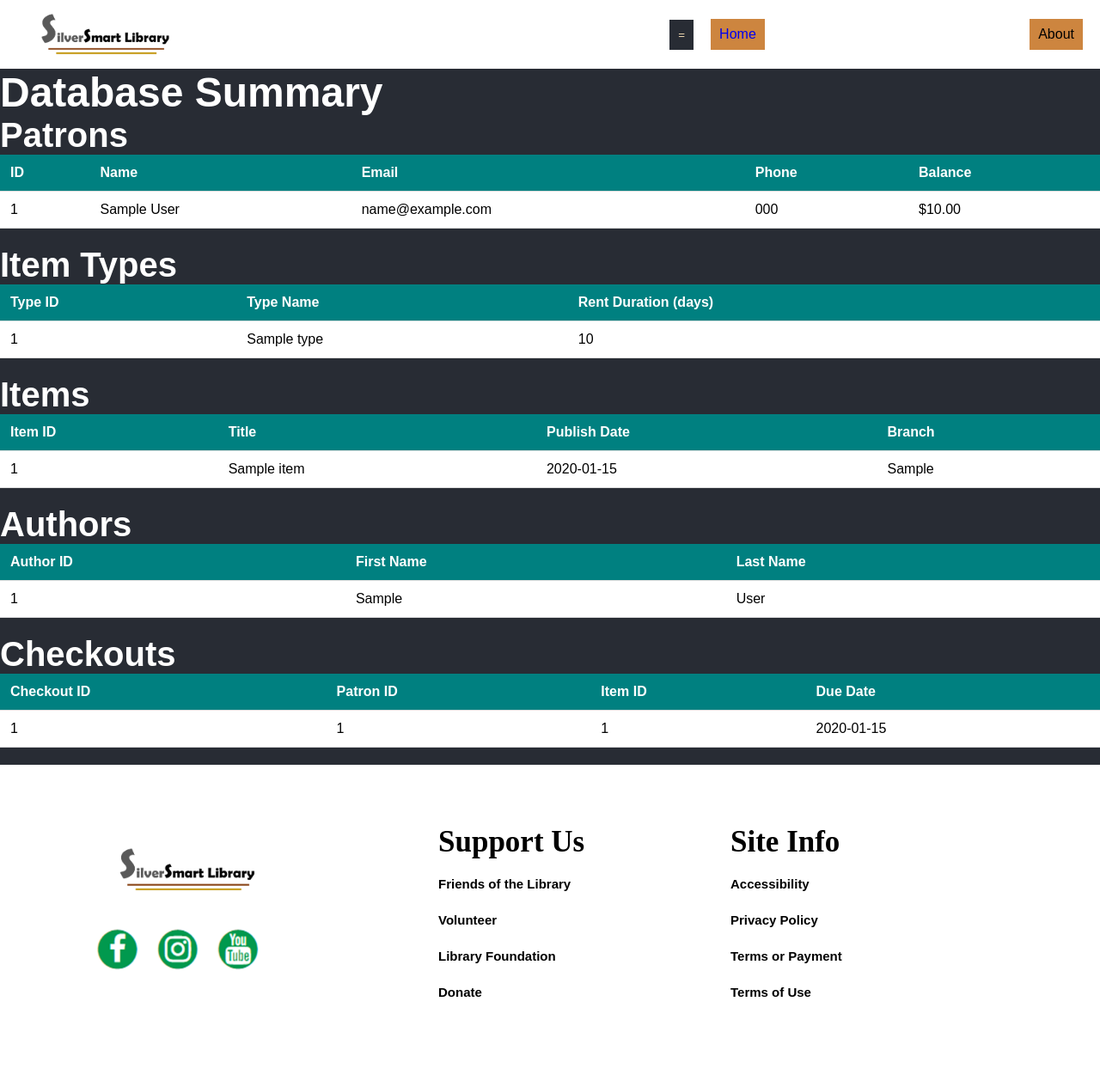
After one commit to morganglis/SilverSmart-Library, a Flask app: page /database-summary in a window 1280 px wide. The commit adds this page. Shown: the whole page at 86% size. Run offline with Flask 3, Linux system fonts and the light colour scheme; tables that the repository leaves empty hold one stand-in row (values such as "Sample post").

Commit message:
Adding backend functionality and checkout logic for everyone to use as a guide

```diff
--- a/app/__init__.py
+++ b/app/__init__.py
@@ -1,9 +1,13 @@
+import os
 from flask import Flask
 from flask_sqlalchemy import SQLAlchemy
 from flask_migrate import Migrate
+from config import Config
 
 app = Flask(__name__)
+app.config["SECRET_KEY"] = os.environ.get("SECRET_KEY")
 app.config.from_object('config')
+app.config.from_object(Config)
 db = SQLAlchemy(app)
 migrate = Migrate(app, db)
 
--- a/app/routes.py
+++ b/app/routes.py
@@ -1,75 +1,212 @@
-from flask import render_template,request, redirect, url_for, flash
+from flask import render_template, request, redirect, url_for, flash, session
 from app import app, db
-from app.model import Student, Book, checkouts
-from datetime import datetime
+from app.model import Patron, ItemType, Item, Checkout, Author, ItemAuthors  # import the tables you need to access
+from datetime import datetime, timedelta
+from decimal import Decimal
 
+
+@app.route('/seed_db', methods=['POST'])
+def seed_db_route():
+    seed_database()
+    # Flash a success message
+    flash('Database seeded successfully!', 'success')
+    # Redirect to the 'library' route after seeding the database
+    return redirect(url_for('library'))
+
+
+@app.route('/database-summary')
+def database_summary():
+    patrons = Patron.query.all()
+    item_types = ItemType.query.all()
+    items = Item.query.all()
+    authors = Author.query.all()
+    checkouts = Checkout.query.all()
+
+    return render_template('database_summary.html', patrons=patrons, item_types=item_types, items=items,
+                           authors=authors, checkouts=checkouts)
+
+
+@app.route('/add_patron')
+def add_patron():
+    # Display a form to add a new patron
+    return render_template('add_patron.html')
+
+
+@app.route('/create_patron', methods=['POST'])
+def create_patron():
+    # Get data from form submission
+    patronID = request.form['patronID']
+    firstName = request.form['firstName']
+    lastName = request.form['lastName']
+    email = request.form['email']
+    phoneNum = request.form['phoneNum']
+    # Create a new Patron instance
+    new_patron = Patron(patronID=patronID, firstName=firstName, lastName=lastName, email=email, phoneNum=phoneNum,
+                        acctBalance=0.00,
+                        itemsRented=0)
+    db.session.add(new_patron)
+    db.session.commit()
+
+    flash('New patron added successfully!')
+    return redirect(url_for('checkout'))
 
 
 @app.route('/')
 def library():
-    # Fetch all students, books, and checkouts
-    students = Student.query.all()
-    books = Book.query.all()
-    checkouts_data = db.session.query(checkouts).all()
-
-    return render_template('index.html', students=students, books=books, checkouts=checkouts_data)
+    return render_template('index.html')
 
 
+@app.route('/checkout', methods=['GET', 'POST'])
+def checkout():
+    # Initialize a session for the checkout_items if it doesn't exist
+    if 'checkout_items' not in session:
+        session['checkout_items'] = []
 
-@app.route('/checkout')
-def checkout():
-    return render_template('library_checkout.html')
+    patron = None
 
-@app.route('/add_student', methods=['POST'])
-def add_student():
-    # Get the form data
-    student_id = request.form.get('student_id')
-    name = request.form.get('name')
-    email = request.form.get('email')
+    if request.method == 'POST':
+        # Retrieve patron information
+        patron_id = request.form.get('patronID')
+        patron = Patron.query.get(patron_id)
+        if not patron:
+            flash('No patron found with this ID.', 'error')
+            return redirect(url_for('checkout'))
 
-    # Check if the ID already exists
-    existing_student = Student.query.get(student_id)
-    if existing_student:
-        flash('A student with this ID already exists. Please enter a different ID.', 'error')
-        return redirect(url_for('library'))
+        # Renew Patron ID
+        if 'renew' in request.form:
+            patron.date_created = datetime.utcnow()
+            db.session.commit()
+            flash('Patron ID has been renewed.', 'success')
 
-    # Create a new student with the specified ID
-    new_student = Student(id=student_id, name=name, email=email)
+        # Handle Payment
+        elif 'payment' in request.form:
+            payment = Decimal(request.form['payment'])
+            if payment > 0 and payment <= patron.acctBalance:
+                patron.acctBalance -= payment
+                db.session.commit()
+                flash(f'Payment of ${payment:.2f} received. New balance: ${patron.acctBalance:.2f}', 'success')
+            else:
+                flash('Invalid payment amount.', 'error')
 
-    # Add the new student to the session and commit to the database
-    try:
-        db.session.add(new_student)
-        db.session.commit()
-        # Redirect to the home page after successful addition
-        return redirect(url_for('library'))
-    except Exception as e:
-        # Rollback the session in case of an error and show the error message
-        db.session.rollback()
-        flash(f"An error occurred: {e}", 'error')
-        return redirect(url_for('library'))
+        # Add Item to Checkout List
+        elif 'add_item' in request.form:
+            item_id = request.form.get('itemId')
+            item = Item.query.get(item_id)
+            if item and not item.isCheckedOut:
+                session['checkout_items'].append(item_id)
+                item.isCheckedOut = True  # Mark the item as checked out
+                db.session.commit()  # Commit the change to the database
+                flash(f'Item {item_id} added to checkout list.', 'success')
+            elif item and item.isCheckedOut:
+                flash(f'Item {item_id} is already checked out.', 'error')
+            else:
+                flash(f'Item {item_id} not found.', 'error')
 
+        # Confirm Checkout
+        elif 'confirm_checkout' in request.form:
+            checkout_items = session.get('checkout_items', [])
+            if checkout_items:
+                due_dates = []
+                # Process each item and create Checkout records
+                for item_id in checkout_items:
+                    item = Item.query.get(item_id)
+                    if item:
+                        due_date = datetime.utcnow() + timedelta(days=item.item_type.rentDuration)
+                        new_checkout = Checkout(patronID=patron.patronID, itemID=item.itemID, dueDate=due_date)
+                        db.session.add(new_checkout)
+                        patron.itemsRented += 1  # Assuming this increments the rented items count
+                        due_dates.append(due_date.strftime('%Y-%m-%d'))
+                db.session.commit()
+                flash('Items checked out successfully.', 'success')
 
-@app.route('/seed_checkouts')
-def seed_checkouts():
-    # Fetch students and books from the database
-    student1 = Student.query.get(1000)  # Assuming the ID of the first student is 1
-    student2 = Student.query.get(1001)  # Assuming the ID of the second student is 2
-    book1 = Book.query.get(125)  # Assuming the ID of the first book is 1
-    book2 = Book.query.get(620)  # Assuming the ID of the second book is 2
+                # Clear the session checkout_items after successful checkout
+                session.pop('checkout_items', None)
 
-    # Check if the entities exist
-    if not (student1 and student2 and book1 and book2):
-        return "Error: Some entities do not exist", 400
+                # Define 'items' here if it's not already defined in the correct scope
+                items = {str(item.itemID): item for item in Item.query.all()}
 
+                # Generate receipt data using a loop
+                receipt_data = []
+                for item_id, due_date_str in zip(checkout_items, due_dates):
+                    item = items.get(str(item_id))
+                    if item:
+                        receipt_data.append({
+                            'item_title': item.itemTitle,
+                            'due_date': due_date_str
+                        })
+                    else:
+                        receipt_data.append({
+                            'item_title': 'Item not found',
+                            'due_date': 'N/A'
+                        })
 
-    if book1 not in student1.books:
-        student1.books.append(book1)
-    if book2 not in student2.books:
-        student2.books.append(book2)
+                return render_template('receipt.html', patron=patron, receipt_data=receipt_data)
+            else:
+                flash('No items to checkout.', 'error')
 
-    # Commit the changes to the database
-    try:
-        db.session.commit()
-        return "Checkouts successfully added", 200
-    except Exception as e:
-        return f"An error occurred: {e}", 500
+        # Other POST request actions can be handled here...
+
+    # For GET request or any redirections
+    items = {item.itemID: item for item in Item.query.all()}
+    return render_template('library_checkout.html',
+                           patron=patron,
+                           checkout_items=session.get('checkout_items', []),
+                           items=items)
+
+def seed_database():
+    # Clear out existing data
+    # Warning: This will delete your existing data, use with caution.
+    db.session.query(Checkout).delete()
+    db.session.query(ItemAuthors).delete()
+    db.session.query(Author).delete()
+    db.session.query(Item).delete()
+    db.session.query(ItemType).delete()
+    db.session.query(Patron).delete()
+
+    # Add authors
+    authors = [
+        Author(authorID=1, firstName='F. Scott', lastName='Fitzgerald'),
+        Author(authorID=2, firstName='George', lastName='Orwell'),
+
+    ]
+
+    # Add item types
+    item_types = [
+        ItemType(typeID=1, typeName='Book', rentDuration=14),
+        ItemType(typeID=2, typeName='DVD', rentDuration=7),
+
+    ]
+
+    # Add items
+    items = [
+        Item(itemID=1, itemTitle='The Great Gatsby', publishDate=datetime(1925, 4, 10), itemBranch='Main', typeID=1),
+        Item(itemID=2, itemTitle='1984', publishDate=datetime(1949, 6, 8), itemBranch='Downtown', typeID=1),
+
+    ]
+
+    # Add ItemAuthors associations
+    item_authors = [
+        ItemAuthors(authorID=1, itemID=1),
+        ItemAuthors(authorID=2, itemID=2),
+
+    ]
+
+    # Add patrons
+    patrons = [
+        Patron(patronID=1, firstName='John', lastName='Doe', email='john.doe@example.com', phoneNum='1234567890',
+               acctBalance=15.75, itemsRented=2, date_created=datetime(2023, 10, 1)),
+        Patron(patronID=2, firstName='Jane', lastName='Smith', email='jane.smith@example.com', phoneNum='0987654321',
+               acctBalance=0.00, itemsRented=5, date_created=datetime(2023, 10, 1)),
+        Patron(patronID=3, firstName='Jim', lastName='Johns', email='jim.johns@aol.com', phoneNum='9192012654',
+               acctBalance=0.00, itemsRented=5, date_created=datetime(2020, 10, 1)),
+        Patron(patronID=4, firstName='Don', lastName='Johnson', email='d.johnson@yahoo.com', phoneNum='9192022654',
+               acctBalance=0.00, itemsRented=21, date_created=datetime(2023, 10, 1)),
+    ]
+
+    # Add all to session
+    db.session.add_all(authors + item_types + items + patrons + item_authors)
+
+    # Commit the session
+    db.session.commit()
+
+    print("Database seeded successfully!")
--- /dev/null
+++ b/app/templates/database_summary.html
@@ -0,0 +1,93 @@
+{% include 'header.html' %}
+<body>
+    <h1>Database Summary</h1>
+
+    <h2>Patrons</h2>
+    <table>
+        <tr>
+            <th>ID</th>
+            <th>Name</th>
+            <th>Email</th>
+            <th>Phone</th>
+            <th>Balance</th>
+        </tr>
+        {% for patron in patrons %}
+        <tr>
+            <td>{{ patron.patronID }}</td>
+            <td>{{ patron.firstName }} {{ patron.lastName }}</td>
+            <td>{{ patron.email }}</td>
+            <td>{{ patron.phoneNum }}</td>
+            <td>${{ "%.2f"|format(patron.acctBalance) }}</td>
+        </tr>
+        {% endfor %}
+    </table>
+
+    <h2>Item Types</h2>
+    <table>
+        <tr>
+            <th>Type ID</th>
+            <th>Type Name</th>
+            <th>Rent Duration (days)</th>
+        </tr>
+        {% for item_type in item_types %}
+        <tr>
+            <td>{{ item_type.typeID }}</td>
+            <td>{{ item_type.typeName }}</td>
+            <td>{{ item_type.rentDuration }}</td>
+        </tr>
+        {% endfor %}
+    </table>
+
+    <h2>Items</h2>
+    <table>
+        <tr>
+            <th>Item ID</th>
+            <th>Title</th>
+            <th>Publish Date</th>
+            <th>Branch</th>
+        </tr>
+        {% for item in items %}
+        <tr>
+            <td>{{ item.itemID }}</td>
+            <td>{{ item.itemTitle }}</td>
+            <td>{{ item.publishDate }}</td>
+            <td>{{ item.itemBranch }}</td>
+        </tr>
+        {% endfor %}
+    </table>
+
+    <h2>Authors</h2>
+    <table>
+        <tr>
+            <th>Author ID</th>
+            <th>First Name</th>
+            <th>Last Name</th>
+        </tr>
+        {% for author in authors %}
+        <tr>
+            <td>{{ author.authorID }}</td>
+            <td>{{ author.firstName }}</td>
+            <td>{{ author.lastName }}</td>
+        </tr>
+        {% endfor %}
+    </table>
+
+    <h2>Checkouts</h2>
+    <table>
+        <tr>
+            <th>Checkout ID</th>
+            <th>Patron ID</th>
+            <th>Item ID</th>
+            <th>Due Date</th>
+        </tr>
+        {% for checkout in checkouts %}
+        <tr>
+            <td>{{ checkout.checkoutID }}</td>
+            <td>{{ checkout.patronID }}</td>
+            <td>{{ checkout.itemID }}</td>
+            <td>{{ checkout.dueDate }}</td>
+        </tr>
+        {% endfor %}
+    </table>
+</body>
+{% include 'footer.html' %}
--- a/app/templates/header.html
+++ b/app/templates/header.html
@@ -13,14 +13,14 @@
         <div class="drop_down">
             <button class="drop_button">=</button>
             <div class="drop_content">
-                <a href="#">Check-In</a>
                 <a href="{{ url_for('checkout') }}">Check-Out</a>
+                <a href="#">Check-In</a>   # Changed the order here since we are concerned with checkout at the moment
             </div>
         </div>
         <div class="tool_bar">
             <nav>
                 <ul>
-                    <button href="#">Home</button>
+                    <button> <a href="{{ url_for('library') }}">Home</a></button>   # Using button here but I still needed an a tag to make it work
                     <button href="#">About</button>
                 </ul>
             </nav>
```
Also changed, not shown: app/model.py (+39 -18 lines), app/templates/add_patron.html (added, +20 -0 lines), app/templates/index.html (+20 -73 lines), app/templates/library_checkout.html (+90 -28 lines), app/templates/receipt.html (added, +20 -0 lines), config.py (+10 -2 lines).
